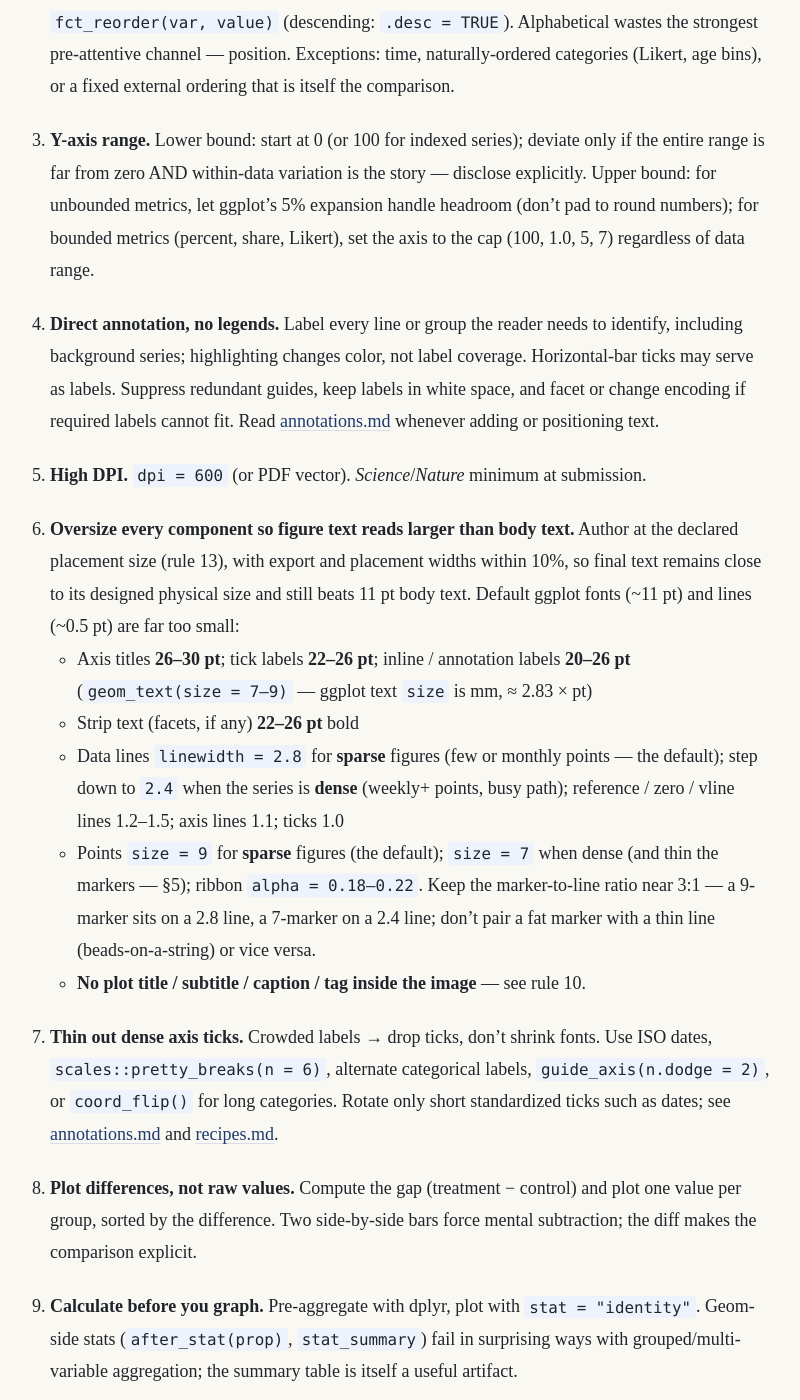
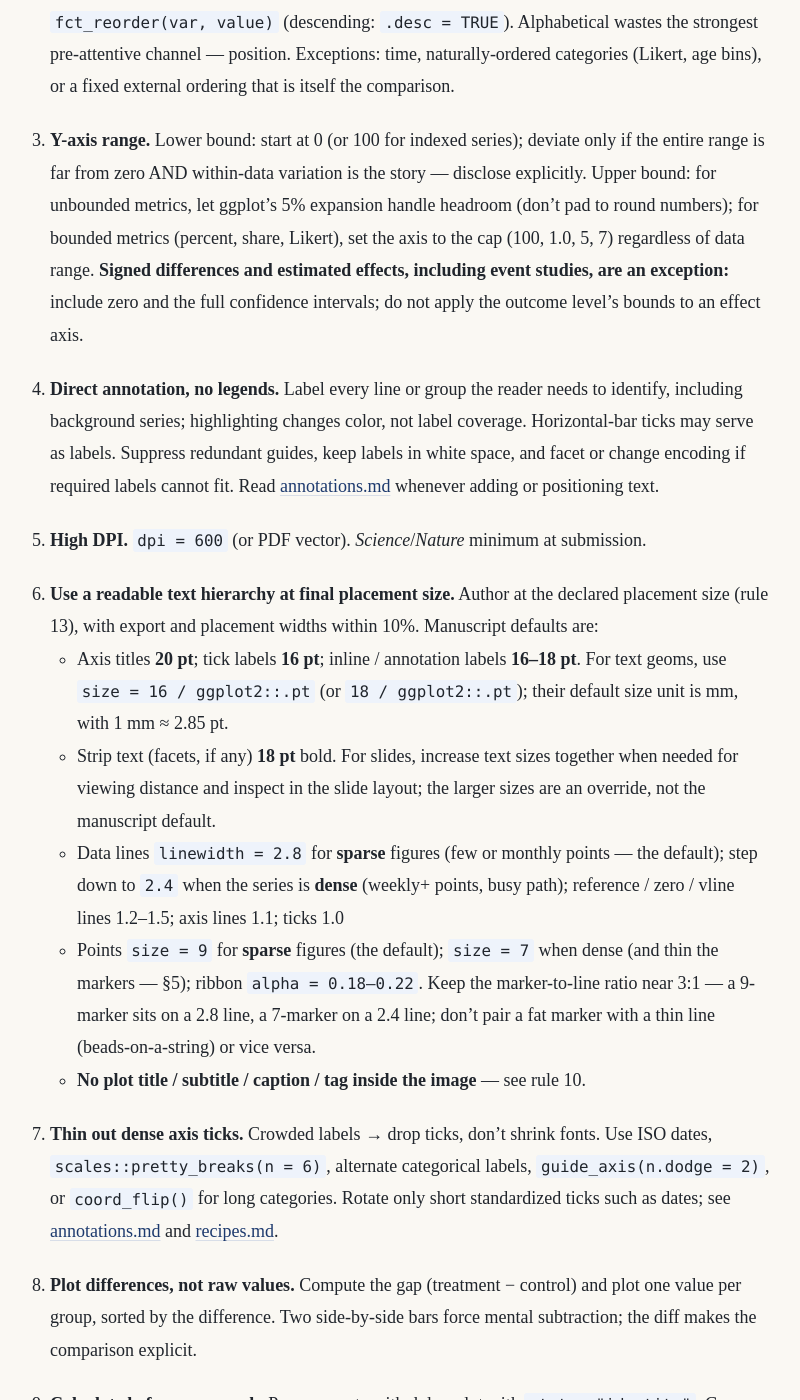
Before and after one commit to KaiGu2024/KaiGu2024.github.io, a Jekyll site: the page built from docs/skills/visualization/SKILL.md, in a window 1280 px wide and 1400 px high, scrolled down 1176 px. Shown: the whole window, without its empty margins (243-1043 px from the left). Built offline with Jekyll 4.4.1, drawn with Linux system fonts in a browser that asks for light colours; some of the changed text lies outside the part shown.

Commit message:
refine visualization typography and event-study axes

```diff
--- a/docs/skills/visualization/SKILL.md
+++ b/docs/skills/visualization/SKILL.md
@@ -26,15 +26,15 @@
 
 2. **Sort categorical axes by value.** No inherent order (countries, brands, models, conditions) → `fct_reorder(var, value)` (descending: `.desc = TRUE`). Alphabetical wastes the strongest pre-attentive channel — position. Exceptions: time, naturally-ordered categories (Likert, age bins), or a fixed external ordering that is itself the comparison.
 
-3. **Y-axis range.** Lower bound: start at 0 (or 100 for indexed series); deviate only if the entire range is far from zero AND within-data variation is the story — disclose explicitly. Upper bound: for unbounded metrics, let ggplot's 5% expansion handle headroom (don't pad to round numbers); for bounded metrics (percent, share, Likert), set the axis to the cap (100, 1.0, 5, 7) regardless of data range.
+3. **Y-axis range.** Lower bound: start at 0 (or 100 for indexed series); deviate only if the entire range is far from zero AND within-data variation is the story — disclose explicitly. Upper bound: for unbounded metrics, let ggplot's 5% expansion handle headroom (don't pad to round numbers); for bounded metrics (percent, share, Likert), set the axis to the cap (100, 1.0, 5, 7) regardless of data range. **Signed differences and estimated effects, including event studies, are an exception:** include zero and the full confidence intervals; do not apply the outcome level's bounds to an effect axis.
 
 4. **Direct annotation, no legends.** Label every line or group the reader needs to identify, including background series; highlighting changes color, not label coverage. Horizontal-bar ticks may serve as labels. Suppress redundant guides, keep labels in white space, and facet or change encoding if required labels cannot fit. Read [annotations.md](references/annotations.md) whenever adding or positioning text.
 
 5. **High DPI.** `dpi = 600` (or PDF vector). *Science*/*Nature* minimum at submission.
 
-6. **Oversize every component so figure text reads larger than body text.** Author at the declared placement size (rule 13), with export and placement widths within 10%, so final text remains close to its designed physical size and still beats 11 pt body text. Default ggplot fonts (~11 pt) and lines (~0.5 pt) are far too small:
-   - Axis titles **26–30 pt**; tick labels **22–26 pt**; inline / annotation labels **20–26 pt** (`geom_text(size = 7–9)` — ggplot text `size` is mm, ≈ 2.83 × pt)
-   - Strip text (facets, if any) **22–26 pt** bold
+6. **Use a readable text hierarchy at final placement size.** Author at the declared placement size (rule 13), with export and placement widths within 10%. Manuscript defaults are:
+   - Axis titles **20 pt**; tick labels **16 pt**; inline / annotation labels **16–18 pt**. For text geoms, use `size = 16 / ggplot2::.pt` (or `18 / ggplot2::.pt`); their default size unit is mm, with 1 mm ≈ 2.85 pt.
+   - Strip text (facets, if any) **18 pt** bold. For slides, increase text sizes together when needed for viewing distance and inspect in the slide layout; the larger sizes are an override, not the manuscript default.
    - Data lines `linewidth = 2.8` for **sparse** figures (few or monthly points — the default); step down to `2.4` when the series is **dense** (weekly+ points, busy path); reference / zero / vline lines 1.2–1.5; axis lines 1.1; ticks 1.0
    - Points `size = 9` for **sparse** figures (the default); `size = 7` when dense (and thin the markers — §5); ribbon `alpha = 0.18–0.22`. Keep the marker-to-line ratio near 3:1 — a 9-marker sits on a 2.8 line, a 7-marker on a 2.4 line; don't pair a fat marker with a thin line (beads-on-a-string) or vice versa.
    - **No plot title / subtitle / caption / tag inside the image** — see rule 10.
@@ -47,7 +47,7 @@
 
 10. **No explanatory text except direct data labels and designed annotations.** Axis titles and tick labels are the only structural text inside the image; direct data labels and designed annotations from rule 4 are allowed. **Do not** set `plot.title`, `plot.subtitle`, `plot.caption`, or `plot.tag`; those belong in LaTeX (`\caption{}`, section prose, slide chrome) where they can be re-edited without re-rendering the figure. Notes, sample descriptions, model details, and any panel letter all live in TeX, not in the PNG/PDF.
 
-    Use self-contained, sentence-case axis titles of roughly 3–6 words that state the metric and aggregation, with the measurement unit in parentheses at the end when needed. Format ticks with `scales::label_*`; use `y = NULL` only when y ticks already name each item. Follow the three-layer unit-disclosure rule in [annotations.md](references/annotations.md), which separates the axis label, LaTeX caption or panel subtitle, and figure note.
+    Use self-contained, sentence-case axis titles that name the plotted quantity and its measurement unit, plus aggregation when needed to distinguish quantities. Aim for roughly 3–6 words, but preserve meaning over brevity. Put units in parentheses at the end. For event studies, name the time unit and event on x and the outcome and effect scale on y; follow the [event-study axis guidance](references/annotations.md#event-study-axes). Format ticks with `scales::label_*`; use `y = NULL` only when y ticks already name each item. Follow the three-layer unit-disclosure rule in [annotations.md](references/annotations.md), which separates the axis label, LaTeX caption or panel subtitle, and figure note.
 
     **One standalone panel per file.** Generate every report panel independently with its own script and matched PDF/PNG pair; do not combine panels in R with patchwork or similar tools. Combine the exported panels in LaTeX under one figure number only when they jointly establish one argument and use compatible units, populations, and denominators. Otherwise use separate figure floats. A faceted plot that forms one small-multiple encoding over a shared variable remains one panel for this rule.
 
@@ -57,12 +57,12 @@
 
 13. **Blocking layout acceptance gate: nothing clips, touches, overlaps, or wastes space.** A figure is not complete when `ggsave()` succeeds. It is complete only after the saved artifact has been opened and inspected at its intended manuscript or slide placement size.
 
-    1. **Declare geometry before constructing the plot.** Set export width, export height, and intended placement width first with `figure_spec()`. Use the same physical unit for export and placement. Export width and placement width may differ by no more than 10%; do not export large and substantially shrink in LaTeX. At 28 pt axis titles, author width is normally at least 4.5 in.
+    1. **Declare geometry before constructing the plot.** Set export width, export height, and intended placement width first with `figure_spec()`. Use the same physical unit for export and placement. Export width and placement width may differ by no more than 10%; do not export large and substantially shrink in LaTeX. Choose dimensions for the actual manuscript column or slide layout, then inspect with the 20/16 pt manuscript defaults.
     2. **Save paired artifacts.** Use `save_figure()` to write the publication PDF and a white-background `-qa.png` at identical dimensions and aspect ratio. The PNG is an inspection artifact, not a substitute for the PDF.
     3. **Open the saved artifact itself.** Inspect the PNG or a rasterized PDF with an image-viewing tool, never only the RStudio plot pane. View it at the declared placement width. For TeX output, rebuild the report and inspect the placed figure in the report PDF too.
     4. **Audit unit consistency.** Verify that the code's aggregation level, axis label, LaTeX caption or panel subtitle, surrounding prose, and figure note describe the same observation unit, population, and denominator. Never alternate casually among units such as languages, repositories, models, and foundation models.
     5. **Reject and regenerate on any failure.** Reject if an axis title is cropped, touches a tick label, or touches an edge; tick labels touch, overlap, or truncate; any direct label or designed annotation crops or overlaps another label or mark; an exceptionally permitted legend is incomplete or touches an edge; or avoidable empty space makes text or data materially smaller at final placement.
-    6. **Repair in this order.** Shorten or wrap axis titles and annotations with `labs_pub()` (defaults: 32 characters per x-title line, 26 per y-title line); thin breaks, use `guide_axis(n.dodge = 2)`, or flip long categorical axes; reserve a data-scale annotation gutter with `expand`; use `ggrepel`; select the relevant `theme_pub(gutter = ...)` margin profile or increase the device dimension; then change the layout or encoding. Right-side direct labels require both scale expansion and `theme_pub(gutter = "right")`. Never solve overflow by shrinking text below rule 6's minimum sizes.
+    6. **Repair in this order.** Shorten or wrap axis titles and annotations with `labs_pub()` (defaults: 32 characters per x-title line, 26 per y-title line); thin breaks, use `guide_axis(n.dodge = 2)`, or flip long categorical axes; reserve a data-scale annotation gutter with `expand`; use `ggrepel`; select the relevant `theme_pub(gutter = ...)` margin profile or increase the device dimension; then change the layout or encoding. Right-side direct labels require both scale expansion and `theme_pub(gutter = "right")`. Keep rule 6's default text sizes during collision repairs; a different size required by the venue or requested by the user must be checked at final placement.
     7. **Report only the verified state.** Do not report completion unless the rendered artifact passes. If no image-viewing or PDF-rendering tool is available, report it as **generated but layout-unverified**.
 
     Use [annotations.md](references/annotations.md) and the relevant [recipe](references/recipes.md) for direct-label rails, off-panel annotations, wrapping, and collision repairs; keep their overflow protections when adapting them.
```
Also changed, not shown: docs/skills/visualization/references/annotations.md (+19 -6 lines), docs/skills/visualization/references/recipes.md (+15 -8 lines), 1 other file.
